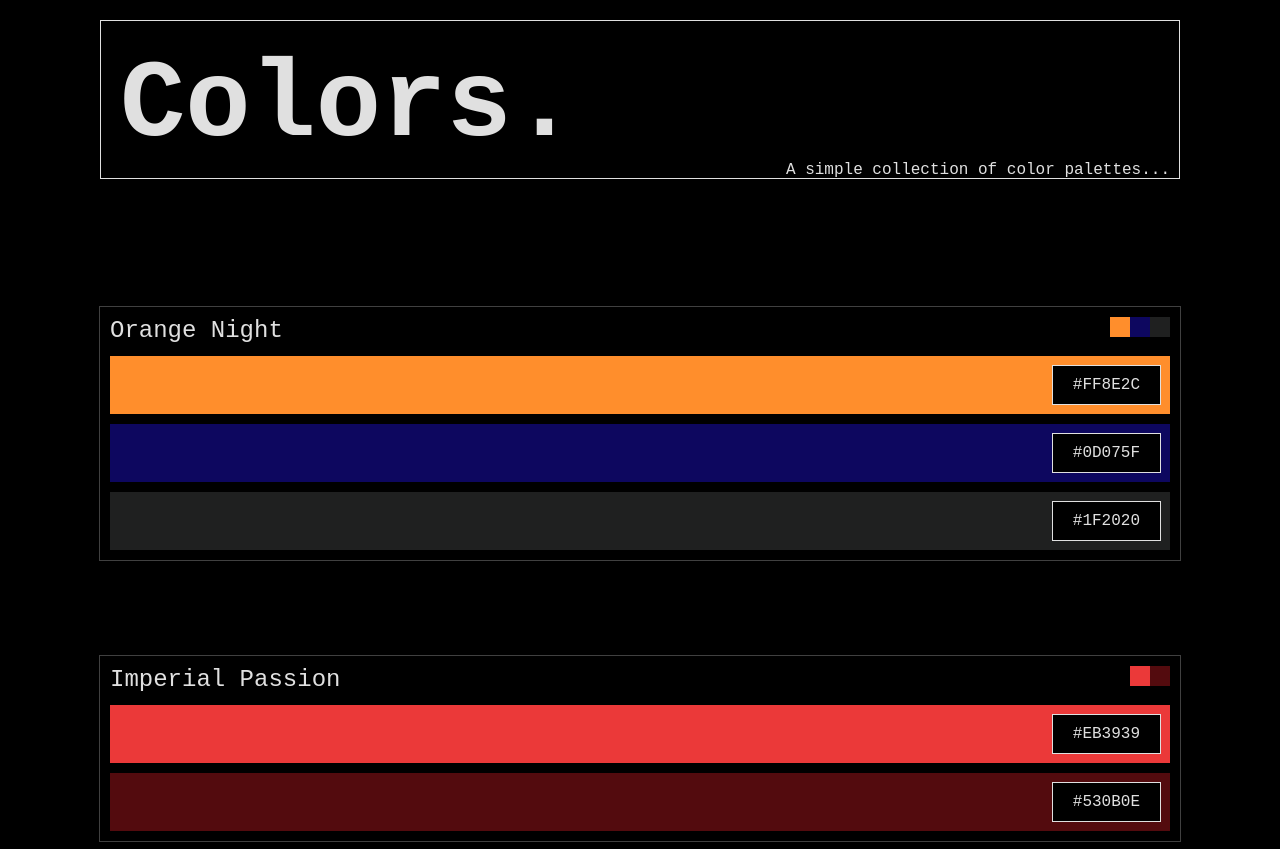
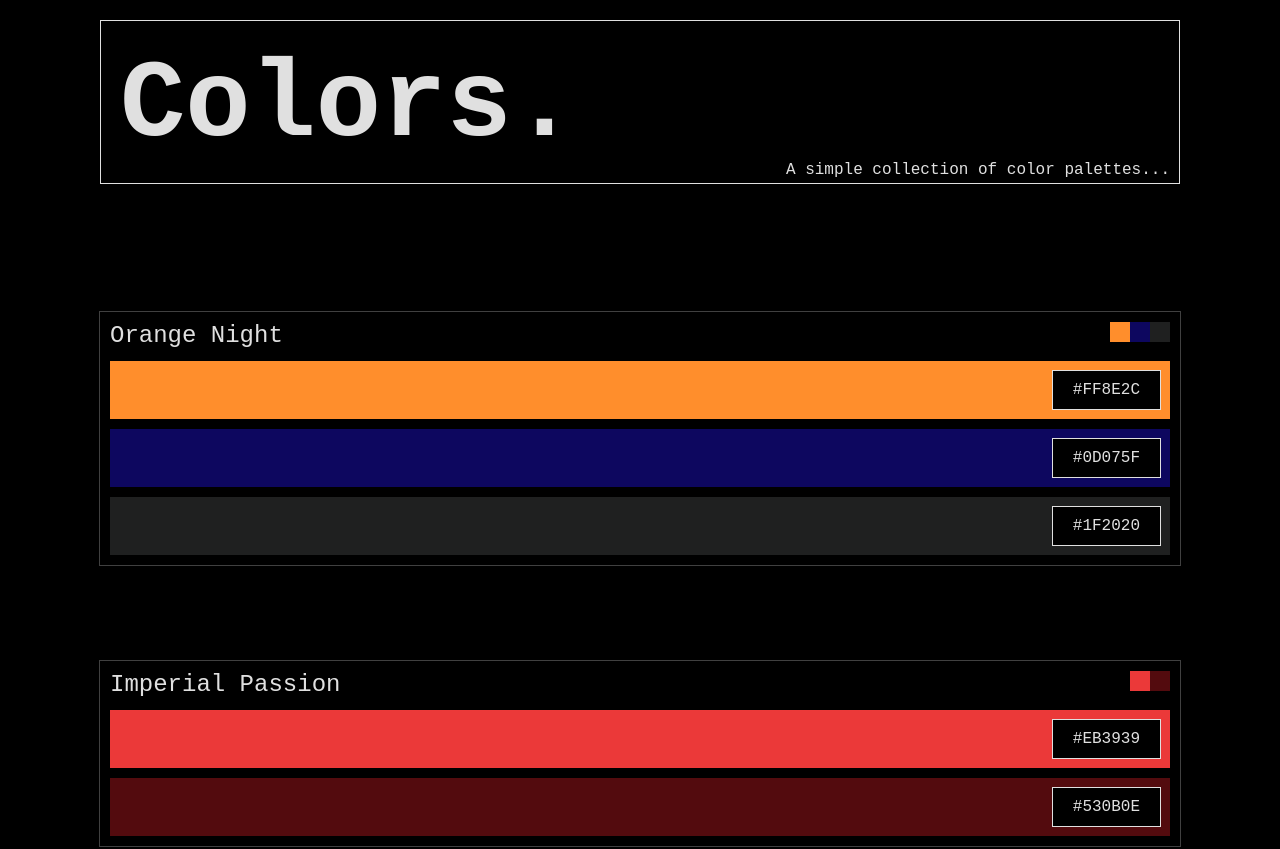
Before and after one commit to JuSellier/colors, a Svelte app: page / in a window 1280 px wide. Shown: the top 849 px of the page. Built offline with nearby package versions, Linux system fonts and the light colour scheme; a web font is replaced by a local one.

Commit message:
fixed bottom margin for intro paragraph

```diff
--- a/src/components/Intro.svelte
+++ b/src/components/Intro.svelte
@@ -11,7 +11,7 @@
     font-family: var(--font);
   }
   p {
-    margin-bottom: 0;
+    margin-bottom: 5px;
     margin-left: auto;
     padding-left: 5px;
     margin-right: -10px;
```
